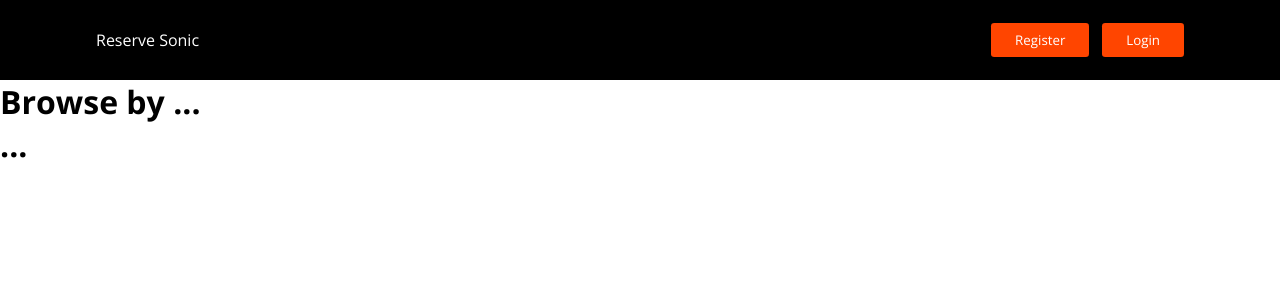
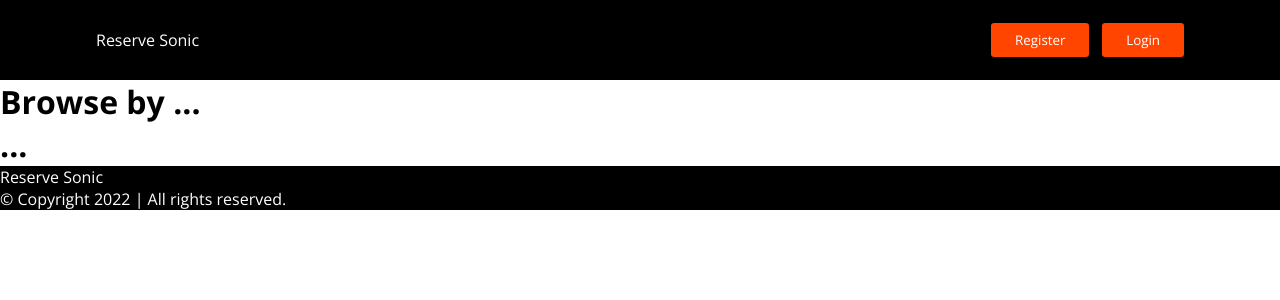
Before and after one commit to cammarb/reservesonic, a React (Create React App) app in the folder client/: page / in a window 1280 px wide. Shown: the top 300 px of the page. Built offline with nearby package versions, Linux system fonts and the light colour scheme.

Commit message:
add Footer component, basic styles

```diff
--- /dev/null
+++ b/client/src/components/footer/Footer.jsx
@@ -0,0 +1,14 @@
+import "./footer.css";
+
+const Footer = () => {
+    return (
+        <div className="footer">
+            <div className="footerContainer">
+                <span className="logo">Reserve Sonic</span>
+                <div className="copyright">© Copyright 2022 | All rights reserved.</div>
+            </div>
+        </div >
+    )
+};
+
+export default Footer;
--- /dev/null
+++ b/client/src/components/footer/footer.css
@@ -0,0 +1,7 @@
+.footer {
+    background-color: black;
+}
+
+.copyright {
+    color: white;
+}
--- a/client/src/pages/home/Home.jsx
+++ b/client/src/pages/home/Home.jsx
@@ -1,6 +1,6 @@
-// import Footer from "../../components/footer/Footer";
+import Navbar from "../../components/navbar/Navbar";
 // import Header from "../../components/header/Header";
-import Navbar from "../../components/navbar/Navbar";
+import Footer from "../../components/footer/Footer";
 
 import "./home.css";
 
@@ -12,7 +12,7 @@ const Home = () => {
             <div className="homeContainer">
                 <h1 className="homeTitle">Browse by ...</h1>
                 <h1 className="homeTitle">...</h1>
-                {/* <Footer /> */}
+                <Footer />
             </div>
         </div>
     );
```
